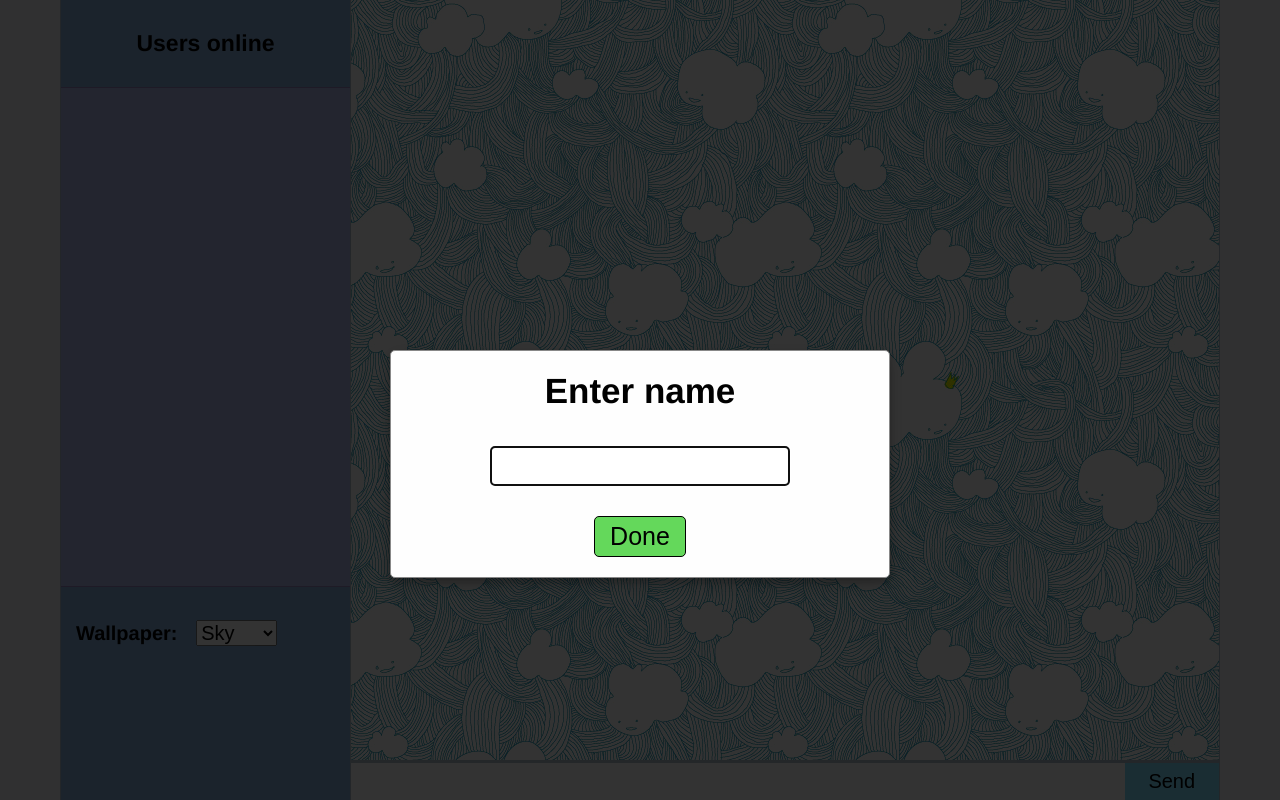
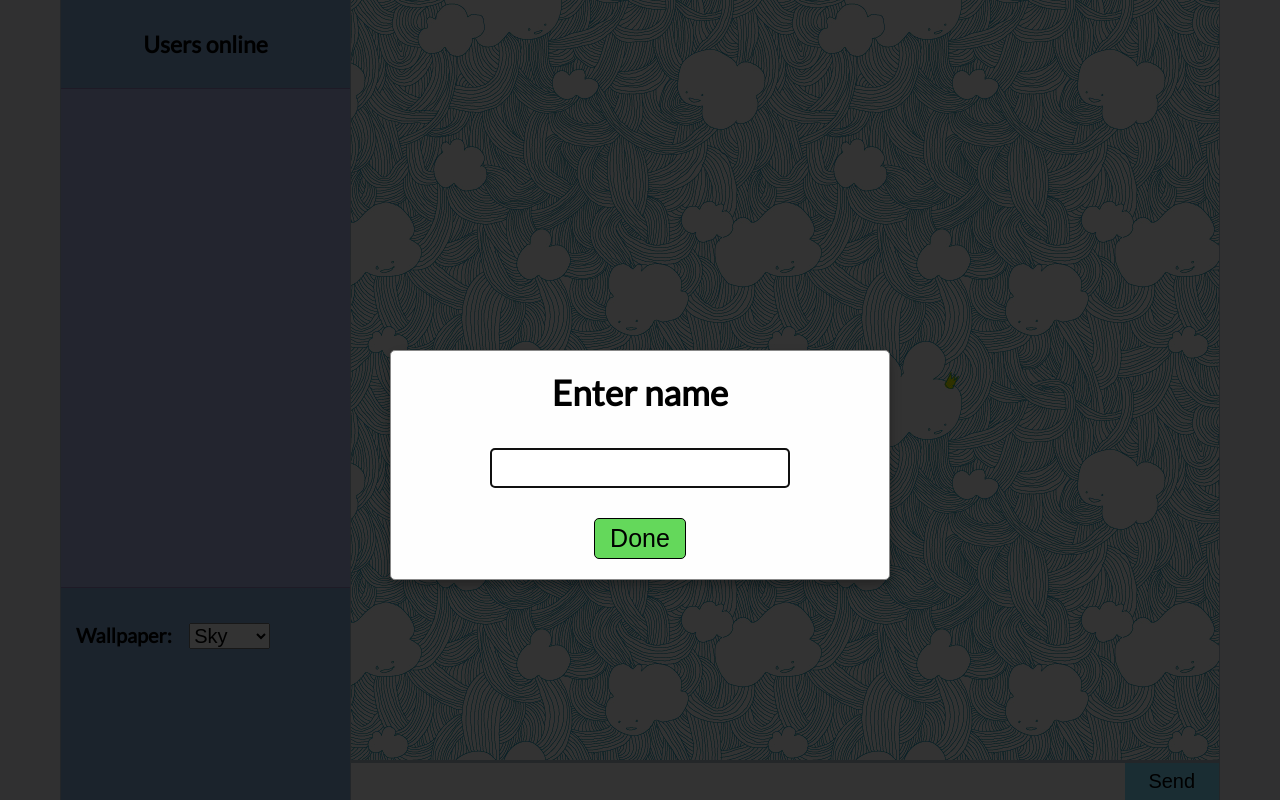
Before and after one commit to kh-ruslan/simple-chat, a website: page public/index.html in a window 1280 px wide. Drawn offline with nearby package versions, Linux system fonts and the light colour scheme; no server answers.

Commit message:
font updated

```diff
--- a/public/index.html
+++ b/public/index.html
@@ -4,6 +4,7 @@
 <head>
     <title>Socket.IO chat</title>
     <link rel="stylesheet" type="text/css" href="style.css">
+    <link href="https://fonts.googleapis.com/css?family=Lato" rel="stylesheet">
 </head>
 
 <body>
--- a/public/style.css
+++ b/public/style.css
@@ -9,9 +9,9 @@ html {
 }
 
 body {
-    font: 13px Helvetica, Arial;
     background-color: #f0f3f7;
     height: 100%;
+    font: 13px 'Lato', sans-serif;
 }
 
 ul {
```
